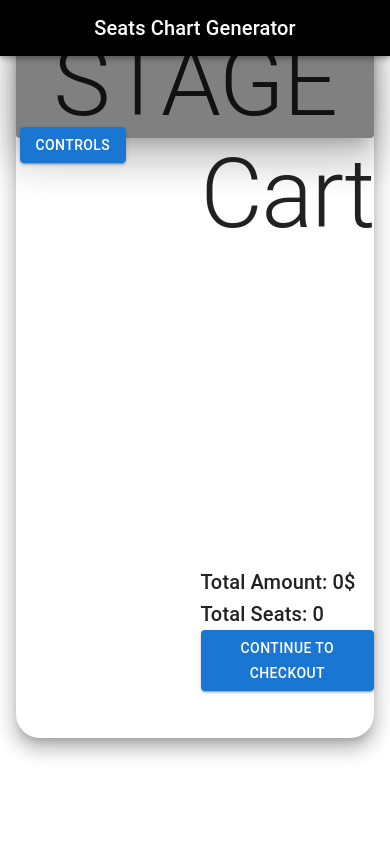
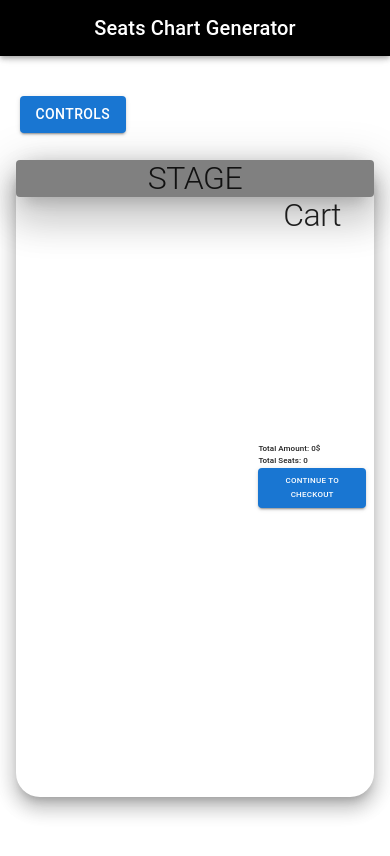
Before and after one commit to TareqFl/Seat-Chart-Generator-New, a React (Create React App) app: page / in a window 390 px wide. Shown: the top 856 px of the page. Built offline with nearby package versions, Linux system fonts and the light colour scheme.

Commit message:
add responsive

```diff
--- a/src/Pages/Static.jsx
+++ b/src/Pages/Static.jsx
@@ -49,7 +49,7 @@ const Static = () => {
         return (
          <Box>
           <Typography variant="h6" textAlign="center">{`Section ${sec.section}`}</Typography>
-          <Grid key={idx} container gap={4} justifyContent="start" sx={{ mb: 5 }}>
+          <Grid key={idx} container  justifyContent="start" sx={{ mb: 5,gap:{xs:2.5,lg:4} }}>
             <SeatsGenerated
               SectionIndex={sec.section}
               seats={sec.seats}
@@ -112,9 +112,12 @@ const Static = () => {
             }
             variant="contained"
             fullWidth
+
             sx={{
+
               backgroundColor: color,
               "&:hover": { backgroundColor: color, scale: "1.3" },
+
             }}
             onClick={() => {
               setPickedSeat((prevValue) => {
@@ -135,7 +138,7 @@ const Static = () => {
               });
             }}
           >
-            <Typography variant="h6" textAlign="center">
+            <Typography variant="h6" textAlign="center" sx={{fontSize:{xs:"0.5rem",sm:"0.5rem",lg:"1rem"}}}>
               {st} {idx + 1}
             </Typography>
           </Button>
@@ -151,9 +154,11 @@ const Static = () => {
         <Button
           key={idx}
           variant="contained"
+
           sx={{
             backgroundColor: s.color,
             "&:hover": { scale: "1.2", backgroundColor: s.color },
+            fontSize:{xs:"0.5rem",sm:"0.5rem",lg:"1rem"}
           }}
           onClick={() => handleSeatDelete(s, s.price)}
         >
@@ -225,8 +230,7 @@ const Static = () => {
   return (
     <Box
       sx={{
-        height: "100vh",
-        width: "100vw",
+
         display: "flex",
         justifyContent: "center",
         alignItems: "center",
@@ -237,7 +241,7 @@ const Static = () => {
       {/* Controls */}
       <Button
         variant="contained"
-        sx={{ position: "absolute", top: "15%", left: {xs:"5%",md:"2.5%"} }}
+        sx={{ position: "absolute", top: {xs:"10%"}, left: {xs:"5%",md:"2.5%"} }}
         onClick={() => setShow(!show)}
       >
         Controls
@@ -258,6 +262,7 @@ const Static = () => {
             lg: show ? "0.75%" : "-20%",
             xl: show ? "0.5%" : "-20%",
           },
+          top:{xs:"15%",},
           overflowY: "scroll",
           transition: "0.375s",
           zIndex: 10,
@@ -343,7 +348,7 @@ const Static = () => {
         sx={{
           height: "800px",
           transition: "1s",
-          mt:{xs:1,sm:35,lg:50,xl:0}
+          mt:{xs:20,lg:25,xl:15}
         }}
         maxWidth={size}
       >
@@ -360,7 +365,7 @@ const Static = () => {
               alignItems: "center",
             }}
           >
-            <Typography variant="h1" textTransform={"uppercase"}>
+            <Typography variant="h1" textTransform={"uppercase"} sx={{fontSize:{xs:"2rem",sm:"4rem",lg:"8rem"}}}>
               Stage
             </Typography>
           </Paper>
@@ -390,8 +395,8 @@ const Static = () => {
             </Box>
 
             {/* Cart Side */}
-            <Box sx={{ height: "100%", flexGrow: 1 }}>
-              <Typography variant="h1" textAlign="center">
+            <Box sx={{ height: "100%", flexGrow: 1  }}>
+              <Typography variant="h1" textAlign="center"sx={{fontSize:{xs:"2rem",sm:"4rem",lg:"8rem"}}}>
                 Cart
               </Typography>
               <Stack
@@ -399,21 +404,22 @@ const Static = () => {
                 direction="column"
                 sx={{
                   width: "100%",
-                  height: "300px",
-
+                  height: {xs:"200px",sm:"400px",lg:"300px"},
                   overflowY: "scroll",
-                  padding: 5,
-                  mb: 2,
+                  padding: {xs:0,lg:5},
+                  mb: {xs:0,lg:5},
                 }}
                 spacing={2}
               >
                 <PickedSeat />
               </Stack>
-              <Typography variant="h6">{`Total Amount: ${amount ? amount : 0}$`}</Typography>
-              <Typography variant="h6">{`Total Seats: ${pickedSeat.length}`}</Typography>
-              <Button variant="contained" fullWidth>
+              <Box p={1}>
+              <Typography variant="h6"  sx={{fontSize:{xs:"0.5rem",sm:"0.5rem",lg:"1rem"}}}>{`Total Amount: ${amount ? amount : 0}$`}</Typography>
+              <Typography variant="h6"  sx={{fontSize:{xs:"0.5rem",sm:"0.5rem",lg:"1rem"}}}>{`Total Seats: ${pickedSeat.length}`}</Typography>
+              <Button variant="contained" fullWidth onClick={()=> window.location.reload()} sx={{fontSize:{xs:"0.5rem",sm:"0.5rem",lg:"1rem"}}}>
                 Continue to Checkout
               </Button>
+              </Box>
             </Box>
           </Stack>
         </Paper>
```
